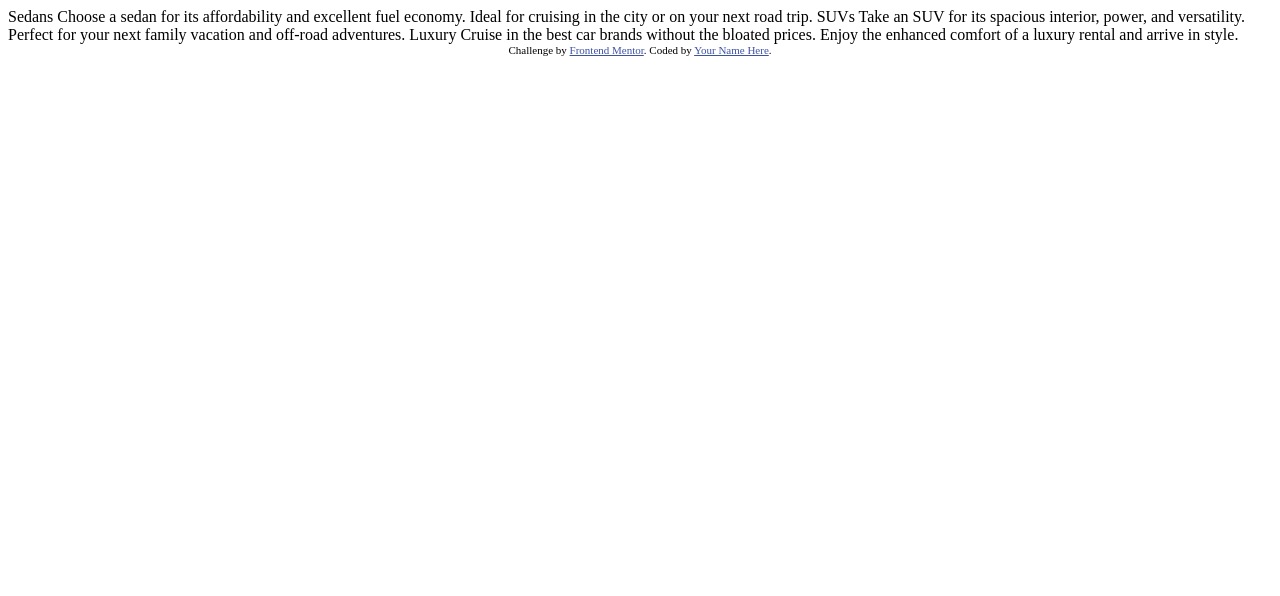
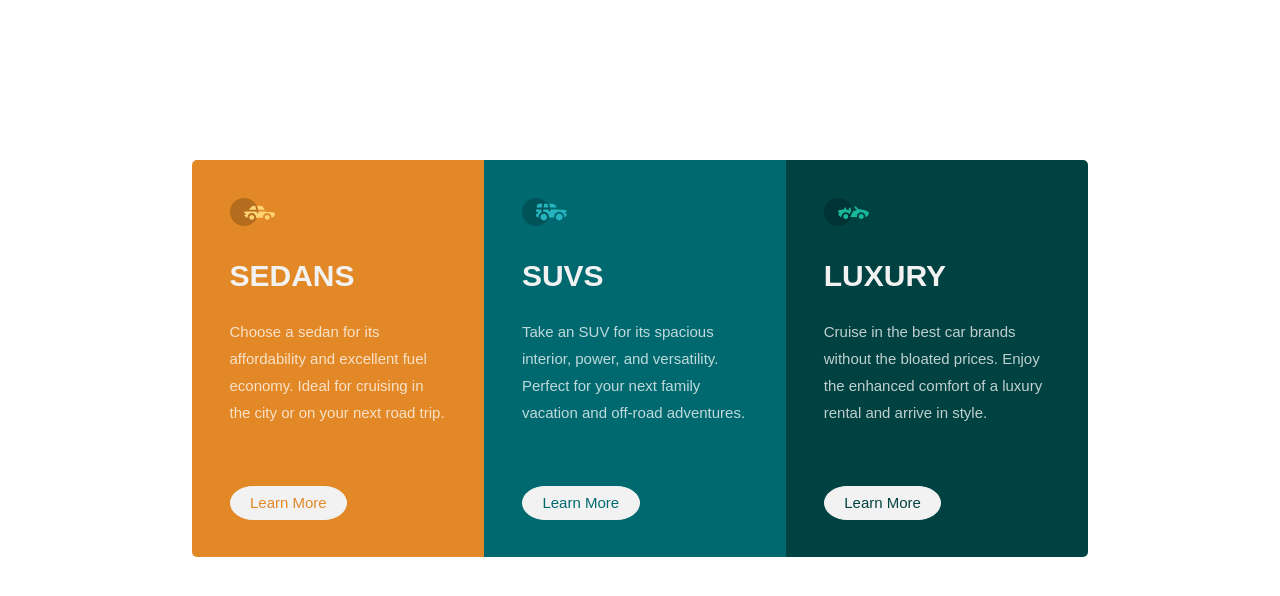
Before and after one commit to Keizzmannbanjo/3-Column-Preview-Cards, a plain HTML site: page index.html in a window 1280 px wide. Drawn offline with Linux system fonts and the light colour scheme.

Commit message:
Completed desktop view

```diff
--- a/index.html
+++ b/index.html
@@ -1,36 +1,44 @@
 <!DOCTYPE html>
 <html lang="en">
     <head>
-  <meta charset="UTF-8">
-  <meta name="viewport" content="width=device-width, initial-scale=1.0"> <!-- displays site properly based on user's device -->
+        <meta charset="UTF-8" />
+        <meta name="viewport" content="width=device-width, initial-scale=1.0" />
+        <!-- displays site properly based on user's device -->
 
-  <link rel="icon" type="image/png" sizes="32x32" href="./images/favicon-32x32.png">
+        <link rel="icon" type="image/png" sizes="32x32" href="./images/favicon-32x32.png" />
 
         <title>Frontend Mentor | 3-column preview card component</title>
-
-  <!-- Feel free to remove these styles or customise in your own stylesheet 👍 -->
-  <style>
-    .attribution { font-size: 11px; text-align: center; }
-    .attribution a { color: hsl(228, 45%, 44%); }
-  </style>
+        <link rel="stylesheet" href="./styles.css" />
     </head>
     <body>
-
-  Sedans
-  Choose a sedan for its affordability and excellent fuel economy. Ideal for cruising in the city
-  or on your next road trip.
-
-  SUVs
+        <div class="container container_flex">
+            <div class="card card_sedans">
+                <img src="./images/icon-sedans.svg" class="card_img" alt="card_1_img" />
+                <h1 class="card_title">Sedans</h1>
+                <p class="card_body">
+                    Choose a sedan for its affordability and excellent fuel economy. Ideal for cruising in the city or
+                    on your next road trip.
+                    <button class="card_btn card_1_btn">Learn More</button>
+                </p>
+            </div>
+            <div class="card card_suvs">
+                <img src="./images/icon-suvs.svg" class="card_img" alt="card_2_img" />
+                <h1 class="card_title">SUVs</h1>
+                <p class="card_body">
                     Take an SUV for its spacious interior, power, and versatility. Perfect for your next family vacation
                     and off-road adventures.
-
-  Luxury
+                    <button class="card_btn card_2_btn">Learn More</button>
+                </p>
+            </div>
+            <div class="card card_luxury">
+                <img src="./images/icon-luxury.svg" class="card_img" alt="card_3_img" />
+                <h1 class="card_title">Luxury</h1>
+                <p class="card_body">
                     Cruise in the best car brands without the bloated prices. Enjoy the enhanced comfort of a luxury
                     rental and arrive in style.
-
-  <div class="attribution">
-    Challenge by <a href="https://www.frontendmentor.io?ref=challenge" target="_blank">Frontend Mentor</a>.
-    Coded by <a href="#">Your Name Here</a>.
+                    <button class="card_btn card_3_btn">Learn More</button>
+                </p>
+            </div>
         </div>
     </body>
 </html>
--- /dev/null
+++ b/styles.css
@@ -0,0 +1,104 @@
+:root {
+    --color-orange: hsl(31, 77%, 52%);
+    --color-cyan-light: hsl(184, 100%, 22%);
+    --color-cyan-dark: hsl(179, 100%, 13%);
+    --color-neutral-1: hsla(0, 0%, 100%, 0.75);
+    --color-neutral-2: hsl(0, 0%, 95%);
+}
+
+/* ?    BASE     */
+
+*,
+*::before,
+*::after {
+    box-sizing: border-box;
+    margin: 0;
+    padding: 0;
+}
+
+html {
+    font-size: 15px;
+    font-family: "Lexend Deca", sans-serif;
+    line-height: 1.8;
+}
+
+/* ?    TYPOGRAPHY   */
+
+.card_title {
+    font-family: "Big Shoulders Display", sans-serif;
+    color: var(--color-neutral-2);
+    text-transform: uppercase;
+    margin: 1rem 0;
+    font-size: 2rem;
+}
+
+/* ?    UTILITIES    */
+
+.card_btn {
+    background-color: var(--color-neutral-2);
+    border-radius: 20% /50%;
+    display: block;
+    margin-top: 4rem;
+    font-size: 1rem;
+    font-family: "Lexend Deca", sans-serif;
+    padding: 0.5em 1.3em;
+    font-weight: 400;
+    outline: none;
+    border: 1px solid var(--color-neutral-2);
+    cursor: pointer;
+}
+
+.card_btn:hover {
+    background-color: transparent;
+    color: var(--color-neutral-2);
+}
+
+.card_1_btn {
+    color: var(--color-orange);
+}
+
+.card_2_btn {
+    color: var(--color-cyan-light);
+}
+
+.card_3_btn {
+    color: var(--color-cyan-dark);
+}
+
+.card_img {
+    width: 3rem;
+}
+
+/* ?   CARDS      */
+
+.container {
+    width: 70%;
+    min-width: 375px;
+    max-width: 1440px;
+    margin: auto;
+    margin-top: 20vh;
+    border-radius: 5px;
+}
+
+.container_flex {
+    display: flex;
+}
+
+.card {
+    padding: 2.5rem;
+    color: var(--color-neutral-1);
+}
+
+.card_sedans {
+    background-color: var(--color-orange);
+    border-radius: 5px 0 0 5px;
+}
+
+.card_suvs {
+    background-color: var(--color-cyan-light);
+}
+
+.card_luxury {
+    background-color: var(--color-cyan-dark);
+    border-radius: 0 5px 5px 0;
+}
```
Lines whose indentation alone changed are shown as unchanged.
